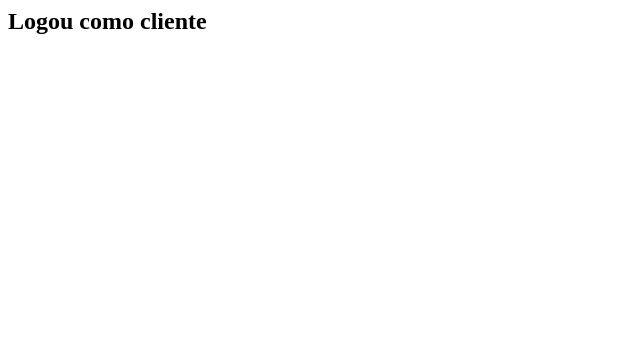
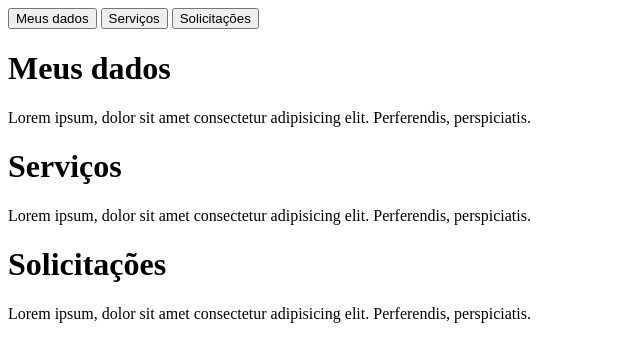
Before and after one commit to henriqFerreira/Facitio, a PHP site: page /view/Profilecliente.php in a window 1280 px wide. Shown: the top 362 px of the page, without its empty margins (0-640 px from the left). Run offline with PHP 8.4, Linux system fonts and the light colour scheme; some libraries are stand-ins or nearby versions.

Commit message:
Tabs para o profile
Sistema de tabs em javascript para exibição de informações

```diff
--- a/app/view/Profilecliente.php
+++ b/app/view/Profilecliente.php
@@ -1,3 +1,20 @@
-<section>
-    <h2>Logou como cliente</h2>
-</section>
+<div class="profile-tabs">
+    <button id="defaultOpen" class="tab-btn" onclick="openTab(event, 'MeusDados')">Meus dados</button>
+    <button class="tab-btn" onclick="openTab(event, 'Servicos')">Serviços</button>
+    <button class="tab-btn" onclick="openTab(event, 'Solicitacoes')">Solicitações</button>
+</div>
+
+<div id="MeusDados" class="tab-content">
+    <h1>Meus dados</h1>
+    <p>Lorem ipsum, dolor sit amet consectetur adipisicing elit. Perferendis, perspiciatis.</p>
+</div>
+
+<div id="Servicos" class="tab-content">
+    <h1>Serviços</h1>
+    <p>Lorem ipsum, dolor sit amet consectetur adipisicing elit. Perferendis, perspiciatis.</p>
+</div>
+
+<div id="Solicitacoes" class="tab-content">
+    <h1>Solicitações</h1>
+    <p>Lorem ipsum, dolor sit amet consectetur adipisicing elit. Perferendis, perspiciatis.</p>
+</div>
```
Also changed, not shown: app/view/Profile.php (+17 -11 lines), public/assets/js/profile-control.js (added).
